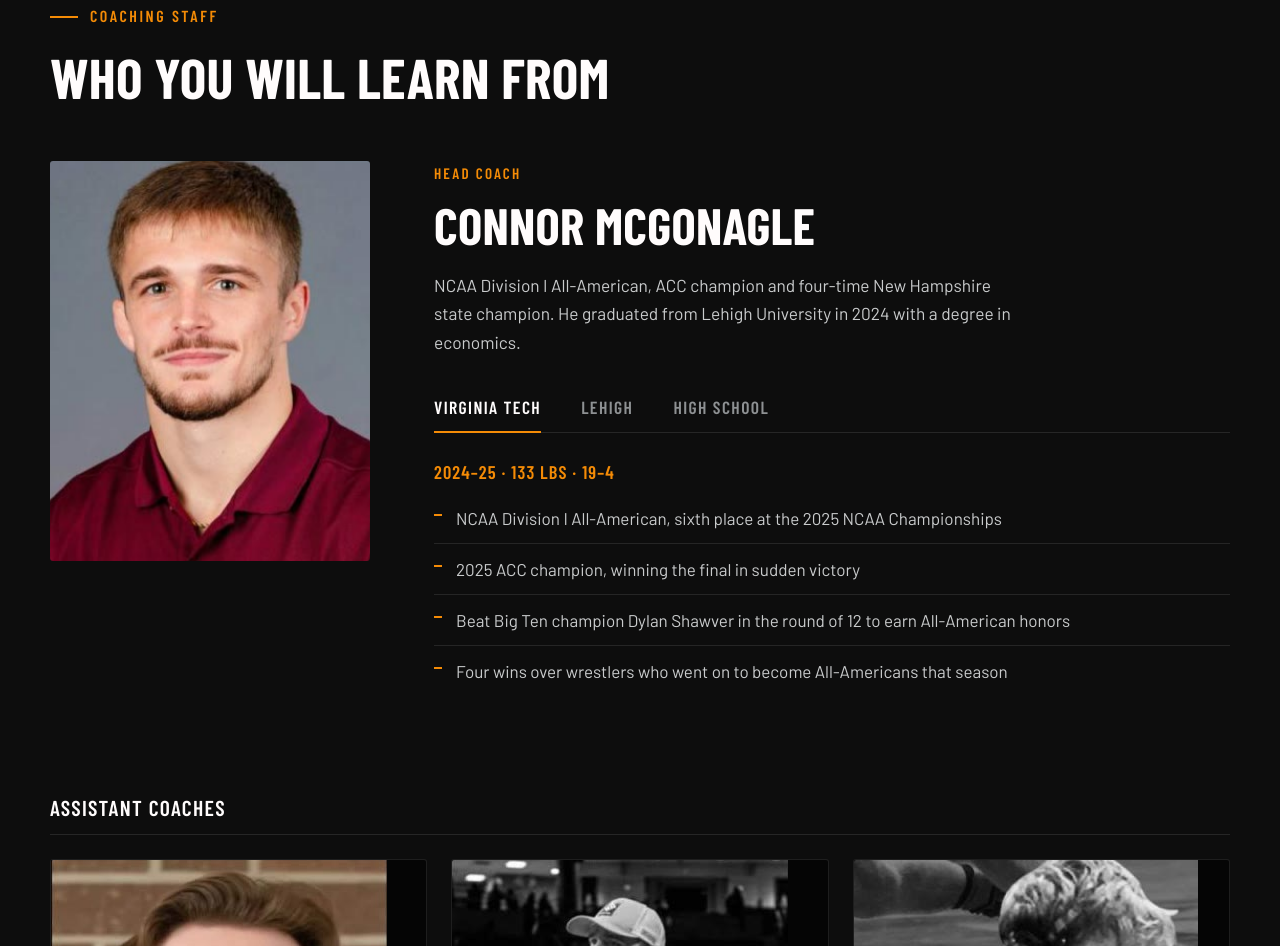
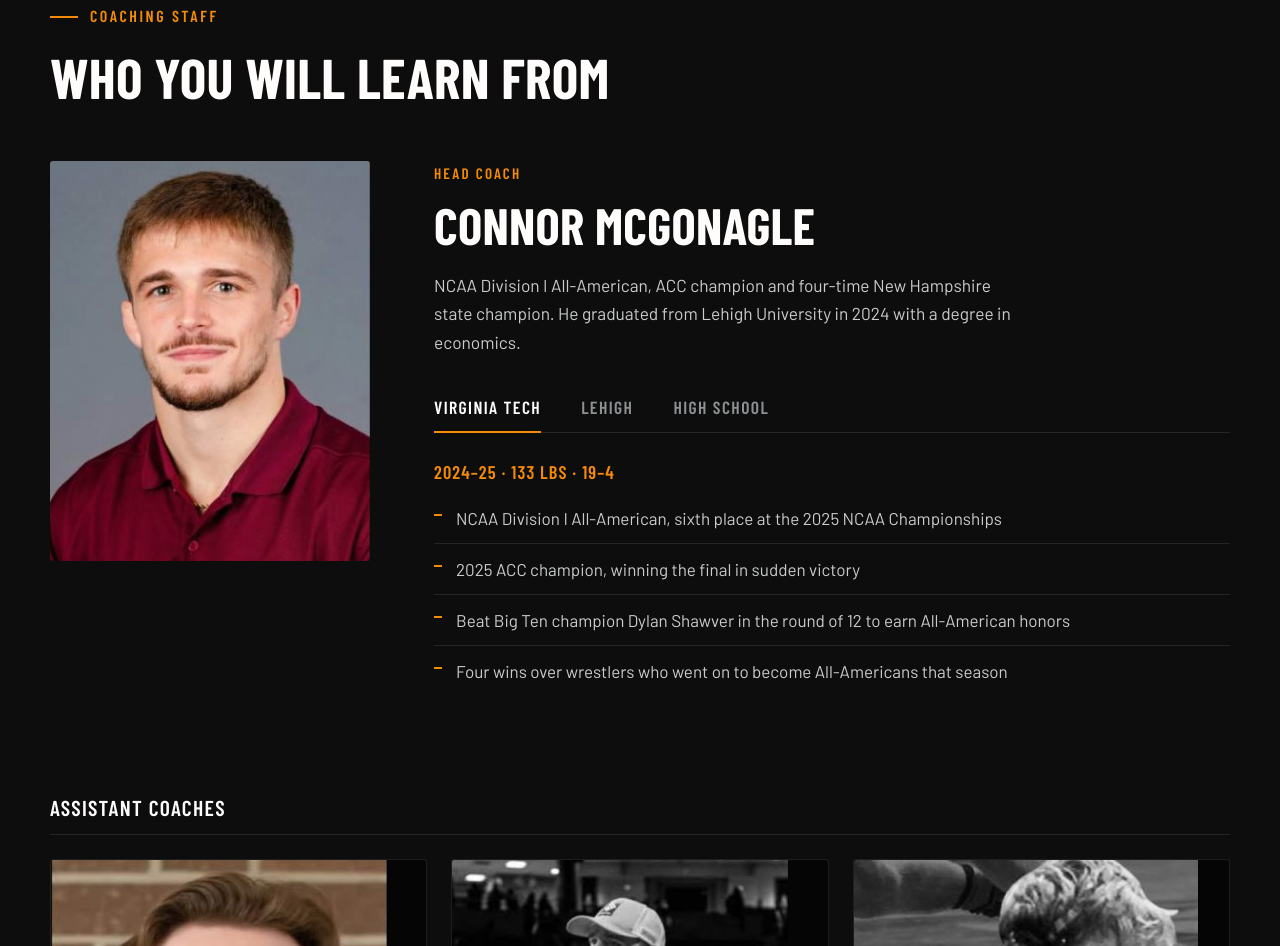
Before and after one commit to conorhews-rgb/cmg-wrestling-academy, a plain HTML site: page index.html in a window 1280 px wide. Shown: the part 4467-5413 px from the top of the page. Drawn offline with nearby package versions, Linux system fonts and the light colour scheme.

Commit message:
Show Connor's full head in the headshot
Co-Authored-By: Claude Opus 5.5 <noreply@anthropic.com>

```diff
--- a/css/styles.css
+++ b/css/styles.css
@@ -1522,7 +1522,7 @@ dialog::backdrop { background: rgba(0, 0, 0, 0.82); }
 
 /* Photos wipe open, then drift slightly as the page moves */
 .frame { overflow: hidden; border-radius: var(--radius); }
-.motion .frame img { scale: 1.1; will-change: translate; }
+.motion .frame[data-parallax] img { scale: 1.1; will-change: translate; }
 /* The clip sits on the image, not the frame, so the frame still registers as on screen */
 .js .wipe > img { clip-path: inset(0 100% 0 0); transition: clip-path 1.1s var(--ease); }
 .js .wipe.is-visible > img { clip-path: inset(0 0 0 0); }
--- a/index.html
+++ b/index.html
@@ -18,7 +18,7 @@
   <link rel="preconnect" href="https://fonts.gstatic.com" crossorigin>
   <link href="https://fonts.googleapis.com/css2?family=Barlow:wght@400;500;600&family=Barlow+Condensed:wght@500;600;700&display=swap" rel="stylesheet">
   <link rel="preload" as="image" href="images/hero.jpg">
-  <link rel="stylesheet" href="css/styles.css?v=4">
+  <link rel="stylesheet" href="css/styles.css?v=5">
   <script>(function(d){d.classList.add("js");if(!window.matchMedia("(prefers-reduced-motion: reduce)").matches)d.classList.add("motion");})(document.documentElement);</script>
 </head>
 <body>
@@ -236,7 +236,7 @@
 
         <!-- Head coach -->
         <article class="head-coach">
-          <div class="head-coach-photo frame wipe" data-parallax="0.08">
+          <div class="head-coach-photo frame wipe">
             <img src="images/coach-connor.jpg" alt="Connor McGonagle" width="336" height="508" loading="lazy">
           </div>
 
```
